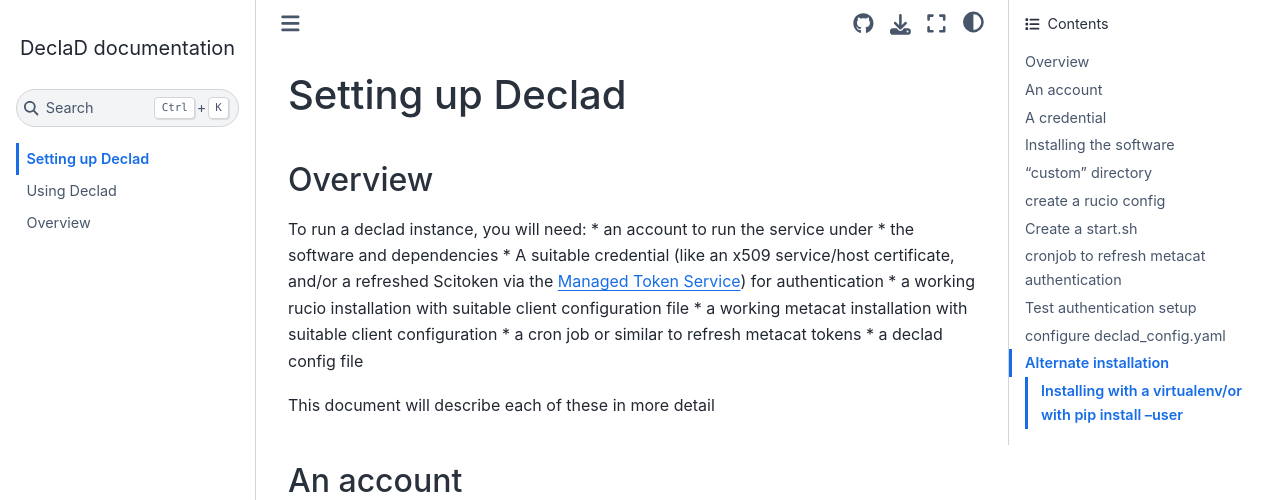
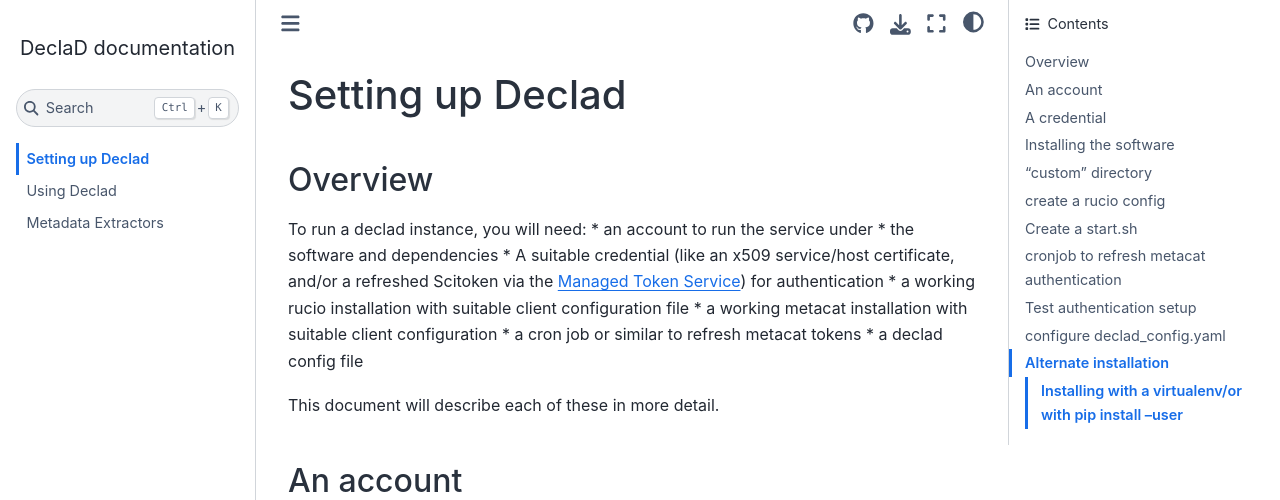
Before and after one commit to fermitools/declad, a Sphinx documentation site: the page built from docs/setup.rst, in a window 1280 px wide and 900 px high. Shown: the top 500 px of the window. Built offline with Sphinx 7.4.7 and the Sphinx Book theme 1.1.4, drawn with Linux system fonts in a browser that asks for light colours; pages that are not in the unit, such as notebooks, are missing from menus.

```diff
--- a/docs/metadata_extractors.rst
+++ b/docs/metadata_extractors.rst
@@ -1,5 +1,8 @@
+Metadata Extractors
+===================
+
 Overview
-========
+--------
 
 With version 2.2.0 of Declad, we add support for metadata extractor
 scripts. This allows data files to be dropped into the dropbox directory
@@ -9,17 +12,19 @@ to have that script generate metadata files for those data files. Once
 the metadata file appears, Declad will proceed to decalare and upload
 the files as normal.
 
-Several points: \* This is only supported in the “local” scanner
-configuration, we do not support remote / xrootd metadata extraction. \*
-There is one metadata extractor script allowed per Declad instance, if
+Several points:
+* This is only supported in the “local” scanner
+configuration, we do not support remote / xrootd metadata extraction.
+* There is one metadata extractor script allowed per Declad instance, if
 there are multiple types of files that need metadata generated/extracted
-the one script must handle all those types. \* There is a delay (between
+the one script must handle all those types.
+* There is a delay (between
 one and two scanner intervals) before the extractor is called, to see if
 a metadata file is going to show up in the dropbox, so one may want to
 adjust the scanner intervals appropriately.
 
 Script Information
-==================
+------------------
 
 The metadata extractor script is called with up to 50 filenames on its
 command line; its jobs is to generate a filename.json for each file it
--- a/docs/setup.rst
+++ b/docs/setup.rst
@@ -4,17 +4,18 @@ Setting up Declad
 Overview
 --------
 
-To run a declad instance, you will need: \* an account to run the
-service under \* the software and dependencies \* A suitable credential
-(like an x509 service/host certificate, and/or a refreshed Scitoken via
-the `Managed Token
-Service <https://fifewiki.fnal.gov/wiki/Managed_Tokens_Service>`__) for
-authentication \* a working rucio installation with suitable client
-configuration file \* a working metacat installation with suitable
-client configuration \* a cron job or similar to refresh metacat tokens
-\* a declad config file
+To run a declad instance, you will need:
+* an account to run the service under
+* the software and dependencies
+* A suitable credential (like an x509 service/host certificate, and/or a refreshed Scitoken via
+the `Managed Token Service <https://fifewiki.fnal.gov/wiki/Managed_Tokens_Service>`__) for
+authentication
+* a working rucio installation with suitable client configuration file
+* a working metacat installation with suitable client configuration
+* a cron job or similar to refresh metacat tokens
+* a declad config file
 
-This document will describe each of these in more detail
+This document will describe each of these in more detail.
 
 An account
 ----------
@@ -264,8 +265,9 @@ BEARER_TOKEN to the latest token contents each time it gets run.
 Test authentication setup
 -------------------------
 
-Now test the authentication setup: \* run the refresh script \* use the
-METACAT_SERVER_URL and RUCIO_HOME values in your start script to test:
+Now test the authentication setup:
+* run the refresh script
+* use the METACAT_SERVER_URL and RUCIO_HOME values in your start script to test:
 
 .. raw:: html
 
@@ -476,8 +478,11 @@ and activate the environment.
 if not using virutalenv, do ``pip install --user`` instead of just
 ``pip install``, below.
 
-Then pip install the dependencies: \* webpie \* metacat \* rucio-clients
-\* py-jinja2
+Then pip install the dependencies:
+* webpie
+* metacat
+* rucio-clients
+* py-jinja2
 
 Declad itself isn’t currently pip-installable, you can clone it from
 https://github.com/fermitools/declad.git and symlink the “declad”
--- a/docs/update.rst
+++ b/docs/update.rst
@@ -2,8 +2,9 @@ Updating Declad
 ===============
 
 When updating Declad to a new version with Spack, there are two updates
-to do: \* Updating the recipe repository for the new version \*
-Installing the binary package
+to do:
+* Updating the recipe repository for the new version
+* Installing the binary package
 
 Updating the recipe repository
 ------------------------------
```
Also changed, not shown: docs/using.rst (+10 -5 lines).
